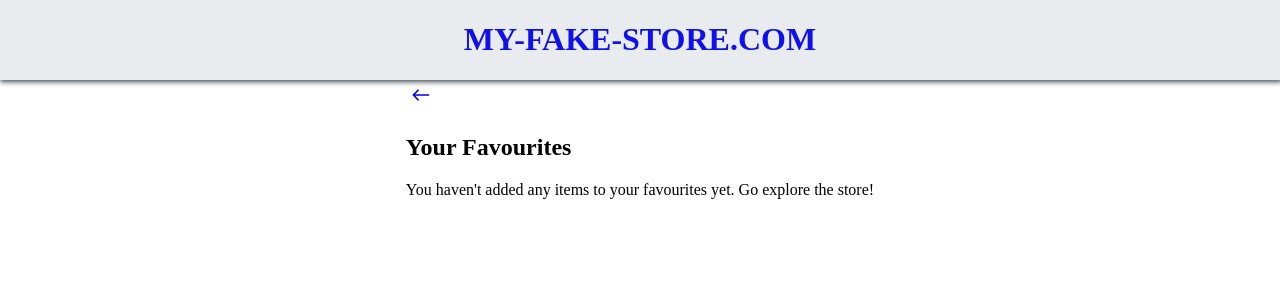
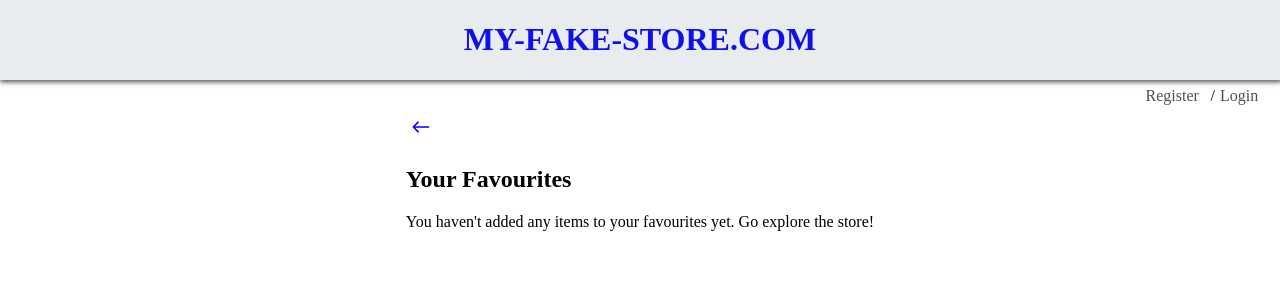
Before and after one commit to Mathew-Ritchie/Fake_Store_Mathew_Ritchie, a React (Vite) app: page /favourites in a window 1280 px wide. Shown: the top 300 px of the page. Built offline with nearby package versions, Linux system fonts and the light colour scheme; no server answers.

Commit message:
changes to login/register header
added the header to all pages thought he mainheader.jsx

```diff
--- a/src/Components/Headers_and_Footers/MainHeader.jsx
+++ b/src/Components/Headers_and_Footers/MainHeader.jsx
@@ -1,6 +1,7 @@
 import React from "react";
 import { Outlet } from "react-router";
 import "./main-header.css";
+import LoginAndRegisterHeader from "./LoginAndRegisterHeader";
 
 export default function MainHeader() {
   return (
@@ -8,7 +9,7 @@ export default function MainHeader() {
       <div className="main-header-title-div">
         <h1 className="main-header-title">MY-FAKE-STORE.COM</h1>
       </div>
-
+      <LoginAndRegisterHeader />
       <Outlet />
     </div>
   );
--- a/src/Components/Headers_and_Footers/login-and-register-header.css
+++ b/src/Components/Headers_and_Footers/login-and-register-header.css
@@ -7,4 +7,5 @@
   height: 32px;
   z-index: 2;
   padding-right: 10px;
+  width: 100vw;
 }
--- a/src/Components/buttons/login-register-btns.css
+++ b/src/Components/buttons/login-register-btns.css
@@ -3,6 +3,7 @@
   align-items: center;
   justify-content: end;
   gap: 5px;
+  width: 100vw;
 }
 
 .register-btn {
@@ -11,7 +12,7 @@
   /* background-color: var(--clr-very-light-grey); */
   text-decoration: none;
   color: var(--clr-dark-grey);
-  margin-right: 15px;
+  margin-right: 20px;
 }
 
 .login-btn {
--- a/src/Pages/MainPage.jsx
+++ b/src/Pages/MainPage.jsx
@@ -6,7 +6,6 @@ import LoginAndRegisterHeader from "../Components/Headers_and_Footers/LoginAndRe
 export default function MainPage() {
   return (
     <div>
-      <LoginAndRegisterHeader />
       <SortAndFilterHeader />
       <StoreItems />
     </div>
```
